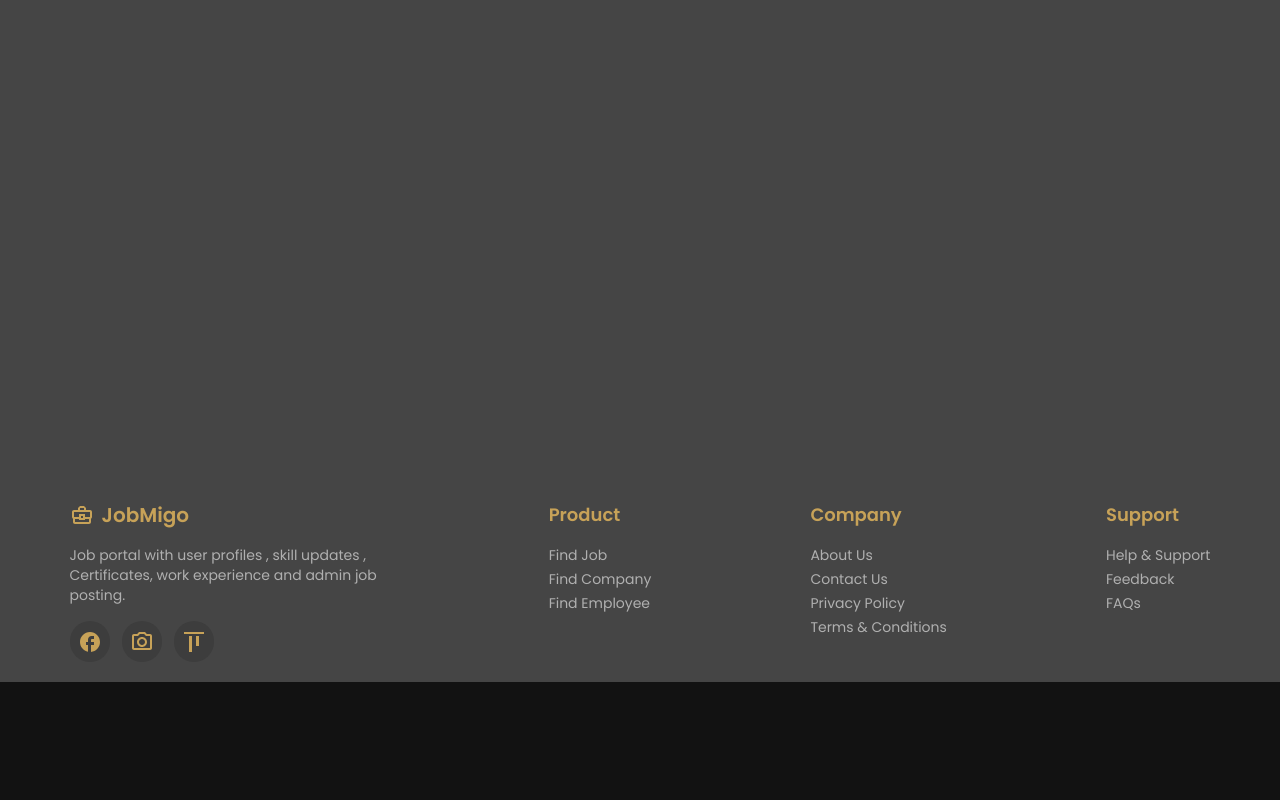
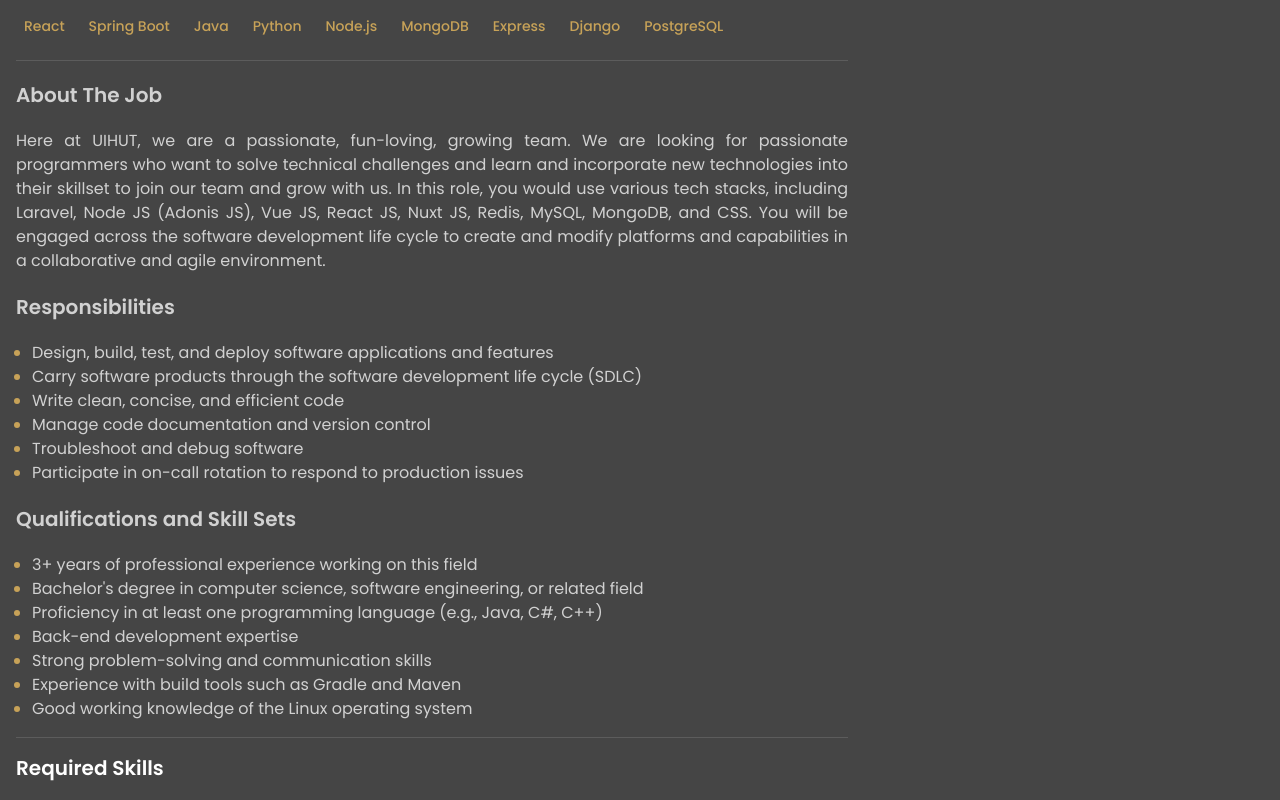
Before and after one commit to Akshay-pro-grammer/JobMigo, a React (Vite) app: page /jobs in a window 1280 px wide. Shown: the part 460-1260 px from the top of the page. Before the commit the page ends 1142 px from the top, so only its background shows below. Built offline with nearby package versions, Linux system fonts and the light colour scheme; a web font is replaced by a local one.

Commit message:
updated editor, fixed bullet points

```diff
--- a/package.json
+++ b/package.json
@@ -31,6 +31,7 @@
     "@tiptap/pm": "^2.11.3",
     "@tiptap/react": "^2.11.3",
     "@tiptap/starter-kit": "^2.11.3",
+    "dompurify": "^3.2.3",
     "mui-tiptap": "^1.17.1",
     "react": "^18.3.1",
     "react-dom": "^18.3.1",
--- a/src/JobDesc/JobDesc.jsx
+++ b/src/JobDesc/JobDesc.jsx
@@ -3,11 +3,11 @@
 import { Button, Divider } from '@mui/material';
 import { Link } from 'react-router-dom';
 import IconButton from '@mui/material/IconButton';
-import FmdGoodOutlinedIcon from '@mui/icons-material/FmdGoodOutlined';
 import IconMapPin from '@mui/icons-material/LocationOn';
 import IconBriefcase from '@mui/icons-material/Work';
 import IconPremiumRights from '@mui/icons-material/MonetizationOn';
 import IconRecharging from '@mui/icons-material/Bolt';
+import DOMPurify from 'dompurify';
 
 const JobDesc = () => {
     const card = [
@@ -23,7 +23,9 @@
         IconPremiumRights: IconPremiumRights,
         IconRecharging: IconRecharging,
     };
-
+    const skills = ['React', 'Spring Boot', 'Java', 'Python', 'Node.js', 'MongoDB', 'Express', 'Django', 'PostgreSQL']
+    const desc = "<h4>About The Job</h4><p>Here at UIHUT, we are a passionate, fun-loving, growing team. We are looking for passionate programmers who want to solve technical challenges and learn and incorporate new technologies into their skillset to join our team and grow with us. In this role, you would use various tech stacks, including Laravel, Node JS (Adonis JS), Vue JS, React JS, Nuxt JS, Redis, MySQL, MongoDB, and CSS. You will be engaged across the software development life cycle to create and modify platforms and capabilities in a collaborative and agile environment.</p><h4>Responsibilities</h4><ul><li>Design, build, test, and deploy software applications and features</li><li>Carry software products through the software development life cycle (SDLC)</li><li>Write clean, concise, and efficient code</li><li>Manage code documentation and version control</li><li>Troubleshoot and debug software</li><li>Participate in on-call rotation to respond to production issues</li></ul><h4>Qualifications and Skill Sets</h4><ul><li>3+ years of professional experience working on this field</li><li>Bachelor's degree in computer science, software engineering, or related field</li><li>Proficiency in at least one programming language (e.g., Java, C#, C++)</li><li>Back-end development expertise</li><li>Strong problem-solving and communication skills</li><li>Experience with build tools such as Gradle and Maven</li><li>Good working knowledge of the Linux operating system</li></ul>";
+    const data = DOMPurify.sanitize(desc);
     return (
         <div className="w-2/3">
             <div className="flex justify-between">
@@ -48,7 +50,7 @@
                             Apply Now
                         </Button>
                     </Link>
-                    <BookmarkBorderRoundedIcon className="text-nile-blue-300 cursor-pointer" />
+                    <BookmarkBorderRoundedIcon className="text-quarter-spanish-white-400 cursor-pointer" />
                 </div>
             </div>
             <Divider sx={{ my: 2 }} />
@@ -65,11 +67,27 @@
                         </div>
                     );
                 })}
-                <Divider sx={{ my: 2 }} />
-                <div>
-                    <div className='text-xl font-semibold mb-5'>Required Skills</div>
-                    <div></div>
+            </div>
+            <Divider sx={{ my: 2 }} />
+            <div>
+                <div className='text-xl font-semibold mb-5'>Required Skills</div>
+                <div className='flex flex-wrap gap-2'>
+                    {
+                        skills.map((skill, index) => (
+                            <IconButton key={index} className="!text-sm !w-fit !font-medium !h-fit !p-2" color="primary" aria-label='Settings'>
+                                {skill}
+                            </IconButton>
+                        ))
+                    }
                 </div>
+            </div>
+            <Divider sx={{ my: 2 }} />
+            <div className='[&_h4]:text-xl [&_*]:text-nile-blue-200 [&_li]:marker:text-quarter-spanish-white-400 [&_h4]:font-semibold [&_h4]:my-5 [&_h4]:text-nile-blue-200 [&_p]:text-justify ' dangerouslySetInnerHTML={{ __html: data }}>
+
+            </div>
+            <Divider sx={{ my: 2 }} />
+            <div>
+                <div className='text-xl font-semibold mb-5'>Required Skills</div>
             </div>
         </div>
     );
--- a/src/PostJob/Editor.jsx
+++ b/src/PostJob/Editor.jsx
@@ -48,9 +48,8 @@
   };
 
   return (
-    <div className="w-full">
+    <div>
       <RichTextEditor
-      className="w-full !p-4"
         ref={rteRef}
         extensions={[
           StarterKit,
--- a/src/index.css
+++ b/src/index.css
@@ -1,3 +1,16 @@
 @tailwind base;
 @tailwind components;
 @tailwind utilities;
+
+@layer base{
+    ul,ol{
+        list-style:revert;
+        font-size: medium;
+    }
+    p{
+        font-size: medium;
+    }
+    li{
+        margin-left: 1em;
+    }
+}
```
Also changed, not shown: 1 other file (tests, documents, lock files or other folders).
